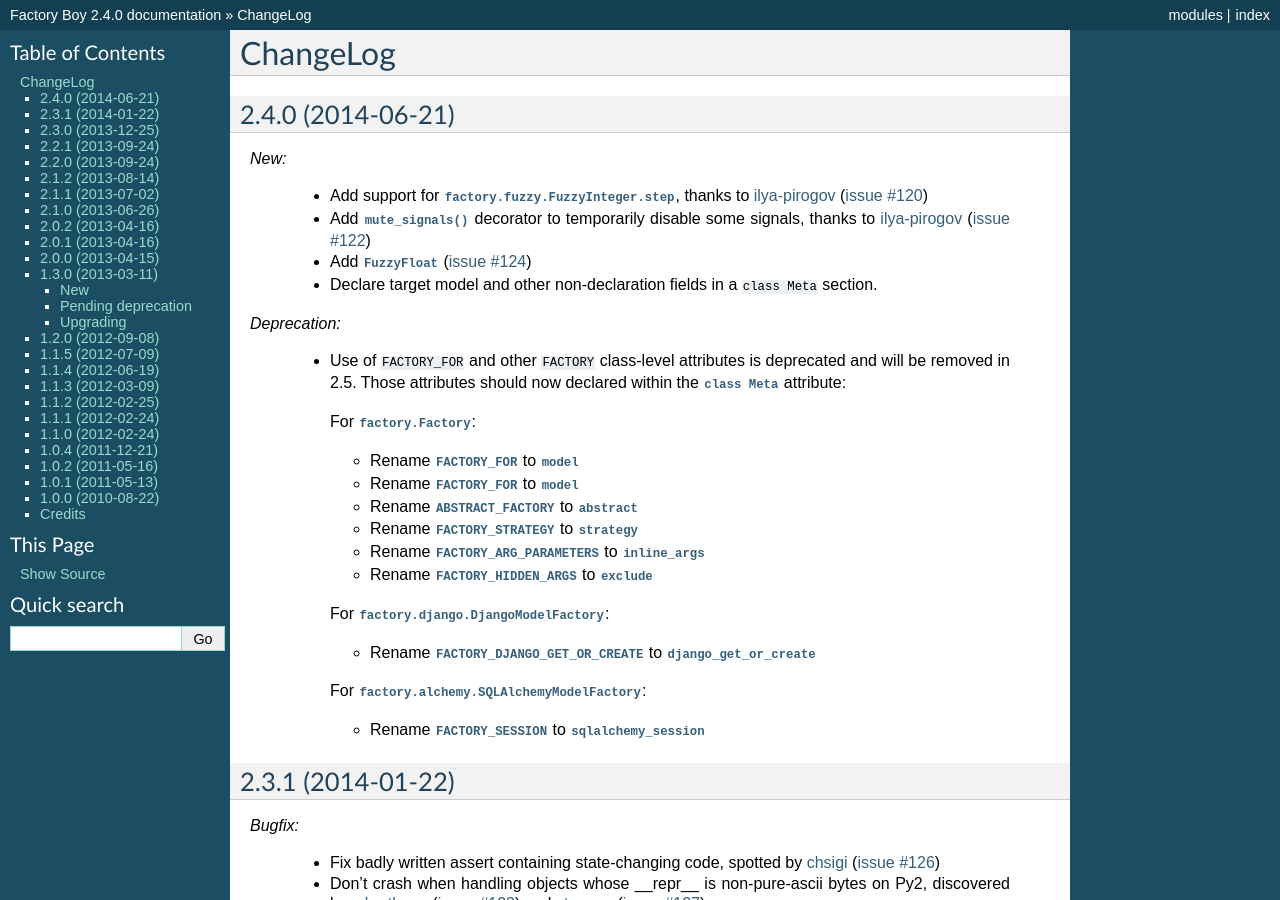
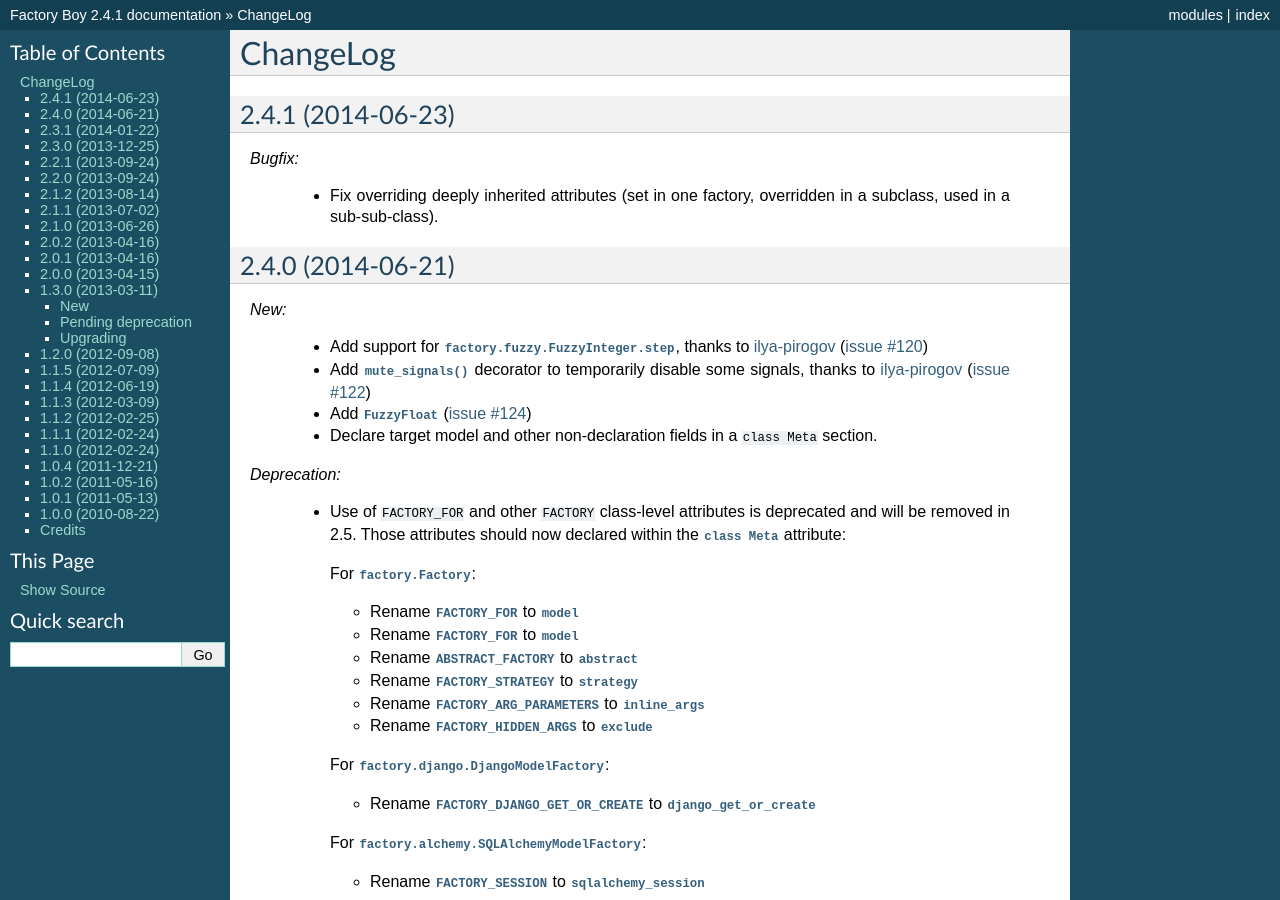
Before and after one commit to FactoryBoy/factory_boy, a Sphinx documentation site: the page built from docs/changelog.rst, in a window 1280 px wide and 900 px high. Built offline with Sphinx 7.4.7, drawn with Linux system fonts in a browser that asks for light colours; some of the changed text lies outside the part shown.

Commit message:
Release v2.4.1

```diff
--- a/docs/changelog.rst
+++ b/docs/changelog.rst
@@ -1,6 +1,15 @@
 ChangeLog
 =========
 
+
+.. _v2.4.1:
+
+2.4.1 (2014-06-23)
+------------------
+
+*Bugfix:*
+
+    - Fix overriding deeply inherited attributes (set in one factory, overridden in a subclass, used in a sub-sub-class).
 
 .. _v2.4.0:
 
--- a/factory/__init__.py
+++ b/factory/__init__.py
@@ -20,7 +20,7 @@
 # OUT OF OR IN CONNECTION WITH THE SOFTWARE OR THE USE OR OTHER DEALINGS IN
 # THE SOFTWARE.
 
-__version__ = '2.4.0'
+__version__ = '2.4.1'
 __author__ = 'Raphaël Barrois <raphael.barrois+fboy@polytechnique.org>'
 
 
```
